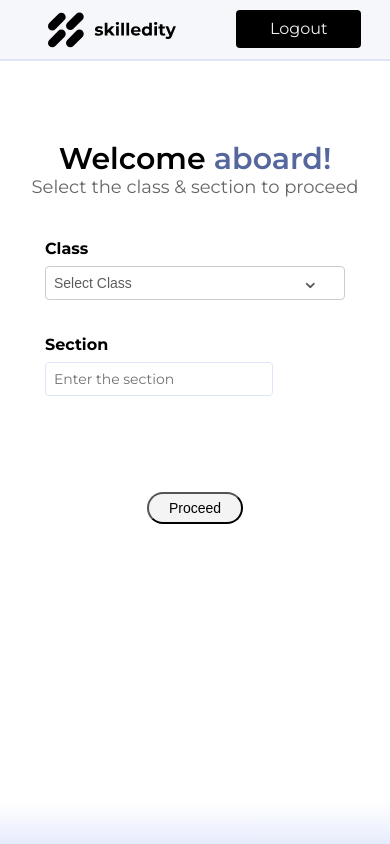
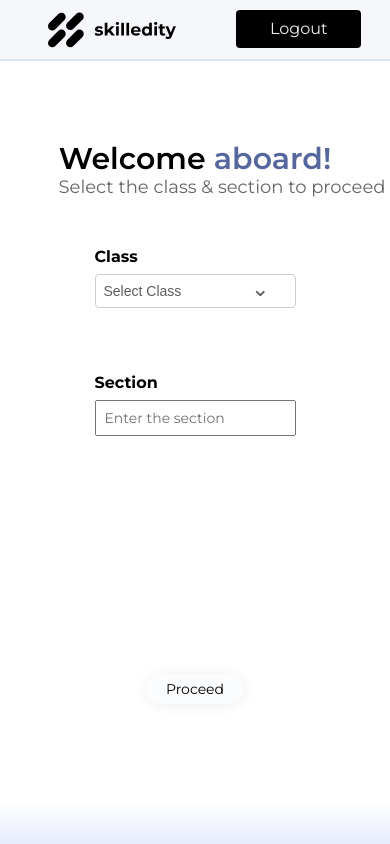
Before and after one commit to Vinay25deep/skilledity_team3, a React (Create React App) app: page /welcome in a window 390 px wide. Built offline with nearby package versions, Linux system fonts and the light colour scheme; a web font is replaced by a local one.

Commit message:
reg student changes

```diff
--- a/src/components/ManualReg.css
+++ b/src/components/ManualReg.css
@@ -1,3 +1,4 @@
+
 #manual-reg {
   font-family: "Montserrat";
   margin: 0;
@@ -42,20 +43,17 @@
   margin-bottom: 10px;
 }
 
-.reg-form-container {
-  max-width: 800px;
-  margin: 0 auto;
-  text-align: center;
-  padding: 20px;
-}
 
 #reg-form {
   display: flex;
   flex-direction: column;
+  text-align: center;
   align-items: center;
+  padding: 20px;
 }
 
 .reg-form-container {
+  padding: 20px;
   display: flex;
   width: 100%;
   max-width: 1200px;
@@ -70,7 +68,7 @@
 .left-column {
   display: flex;
   flex-direction: column;
-  margin-right: 70px;
+  margin-right: 7rem;
 }
 
 .right-column {
@@ -84,7 +82,7 @@
   box-sizing: border-box;
 }
 .input-field {
-  margin-bottom: 10px;
+  margin-bottom: 1.6rem;
 }
 
 .input-field label {
@@ -100,7 +98,7 @@
 .input-field input[type="email"] {
   width: 100%;
   padding: 10px;
-  border: 1px solid #ccc;
+  border: 1px solid #DEE5F8;
   border-radius: 5px;
   font-size: 1em;
   box-sizing: border-box;
@@ -116,7 +114,7 @@
 .dob-inputs input {
   width: 30%;
   padding: 10px;
-  border: 1px solid #ccc;
+  border: 1px solid #DEE5F8;
   border-radius: 5px;
 }
 
@@ -128,18 +126,19 @@
 
 .gender-button {
   padding: 10px;
-  border: 1px solid #ccc;
+  border: 1px solid #DEE5F8;
   height: 120px;
   width: 105px;
-  margin-right: 10px;
   border-radius: 5px;
   cursor: pointer;
   background-color: white;
   color: black;
 }
 
-.gender-button:hover {
-  background-color: lightblue;
+.gender-button:focus {
+  background-color:rgba(222, 229, 248, 1);
+  border:0px;
+  outline: 0px;
 }
 .proceed-button {
   font-family: "Montserrat";
@@ -155,6 +154,9 @@
   color: white;
 }
 @media (max-width: 767px) {
+  .b1{
+    margin-top: 0;
+  }
   .reg-form-container {
     flex-direction: column;
   }
@@ -166,13 +168,14 @@
 }
 
 .gender-icon {
-  margin-left: 15px;
+  background-color: white;
+  margin:auto;
   display: flex;
   align-items: center;
   justify-content: center;
-  width: 60%;
-  height: 50%;
-  border: 1px solid lightgrey;
+  width: 3rem;
+  height: 2.9rem;
+  border: 1px solid #DEE5F8;
   border-radius: 100%;
   padding: 2px;
   margin-bottom: 10px;
@@ -237,16 +240,25 @@
   }
 
   .large {
+    margin-top:100px;
     font-size: 32px;
     margin-left: 15px;
   }
 
   .small {
     font-size: 14px;
+    margin-left:3em;
+  }
+  #b1-btn{
+    margin-top:1.7rem;
+    margin-bottom:5rem;
   }
 }
 
 @media (max-width: 550px) {
+  .b1{
+    margin-top: 0;
+  }
   .large {
     font-size: 30px;
     width: 100%;
@@ -289,6 +301,10 @@
 }
 
 @media (min-width: 770px) and (max-width: 1023px) {
+  .b1{
+    margin-top: 0;
+  }
+
   .reg-form-container {
     padding: 20px;
   }
@@ -333,7 +349,7 @@
   }
 
   .large {
-    margin-top: 240px;
+    margin-top: 100px;
     font-size: 38px;
     margin-left: 15px;
   }
@@ -345,28 +361,47 @@
 
 .gender-button {
   padding: 10px;
-  border: 1px solid #ccc;
+  border: 1px solid #DEE5F8;
   height: 120px;
   width: 105px;
   margin-right: 10px;
   border-radius: 5px;
   cursor: pointer;
   background-color: white;
-  color: black;
+  color: #707070;
   font-size: 16px;
   text-align: center;
 }
 
+.gender-button.selected:hover {
+  background-color:rgba(222, 229, 248, 1);
+  border:0px;
+  outline: 0px;
+}
+
 .gender-button.selected {
-  border: 1.5px solid blue;
+  background-color:rgba(222, 229, 248, 1);
+  border:0px;
+  outline: 0px;
+}
+
+.gender-button:focus{
+  background-color:rgba(222, 229, 248, 1);
+  border:0px;
+  outline: 0px;
 }
 
 .gender-button:hover {
   border-color: #aaa;
-  color: white;
+  background-color: white;
+  border: 1px solid #DEE5F8;
 }
 
 @media (min-width: 819px) and (max-width: 913px) {
+  .b1{
+    margin-top: 0;
+  }
+
   .left-column {
     margin-right: 10px;
     width: 45%;
@@ -377,7 +412,18 @@
 }
 
 @media (min-width: 344px) and (max-width: 344px) {
-  .reg-form-container {
-    margin-left: 10px;
+  .b1{
+    margin-top: 0;
+  }
+
+  .small{
+    margin-left:0
+  }
+  .reg-form{
+    align-items: center;
+  }
+
+  #manual-reg{
+    margin-right: 0px;
   }
 }
--- a/src/components/ManualReg.jsx
+++ b/src/components/ManualReg.jsx
@@ -152,7 +152,7 @@
           </div>
         </div>
 
-        <button className="b1"> <span class="text">Proceed</span></button>
+        <button id="b1-btn"className="b1"> <span class="text">Proceed</span></button>
       </form>
     </div>
   );
--- a/src/components/WelcomePg.css
+++ b/src/components/WelcomePg.css
@@ -1,7 +1,6 @@
 @import url("https://fonts.googleapis.com/css2?family=Mooli&display=swap");
 
-body,
-html {
+#reg-student {
   font-family: "Montserrat";
   margin: 0;
   padding: 0;
@@ -19,7 +18,7 @@
   position: relative;
 }
 
-.large {
+.large-wel {
   width: 654px;
   font-family: "Montserrat";
   font-size: 42px;
@@ -59,7 +58,7 @@
   display: flex;
   justify-content: center;
   margin-bottom: 10px;
-  font-family: "Montserrat", sans-serif;
+  font-family: "Montser", sans-serif;
   color: rgba(0, 0, 0, 1);
   font-size: 20px;
   font-weight: 500;
@@ -88,7 +87,7 @@
   margin-right: 130px;
 }
 
-.form-group1:last-of-type {
+.form-group:last-of-type {
   margin-left: 50px;
   margin-right: 0;
 }
@@ -100,7 +99,7 @@
   font-weight: bold;
 }
 
-.section-input {
+.form-input {
   width: 150px;
   padding: 10px 10px 10px 20px;
   border: 1px solid rgba(222, 229, 248, 1);
@@ -126,10 +125,6 @@
   background-color: white;
   font-weight: normal;
   color: #5d5c5c;
-}
-
-.dropdown-button:hover {
-  background-color: whitesmoke;
 }
 
 .dropdown-content {
@@ -198,8 +193,9 @@
 }
 
 .b1 {
+  font-family: 'Montserrat';
   position: relative;
-  background-color: #f5f4f4;
+  background: #195AAF05;
   border-radius: 50px;
   padding: 10px 40px;
   font-size: 1rem;
@@ -207,6 +203,9 @@
   text-align: center;
   color: #000;
   transition: color 0.4s ease;
+  border:0px;
+  box-shadow: 0px 1px 14px 0px #00000012;
+  cursor: pointer;
 }
 
 .b1 .text {
@@ -215,6 +214,7 @@
 }
 
 .b1::after {
+  font-family: 'Montserrat';
   content: ">";
   position: absolute;
   left: 10px;
@@ -227,11 +227,12 @@
 }
 
 .b1:hover {
-  background-color: rgb(218, 244, 218);
+  background-color:rgba(222, 229, 248, 1);
 }
 
 .b1:hover .text {
   opacity: 0;
+  font-family: 'Montserrat';
 }
 
 .b1:hover::after {
@@ -242,6 +243,14 @@
 }
 
 @media (max-width: 768px) {
+  .large-wel {
+    font-size: 32px;
+  }
+
+  .small {
+    font-size: 14px;
+  }
+
   .form-row {
     flex-direction: column;
     align-items: center;
@@ -250,26 +259,54 @@
 
   .form-group1 {
     width: 100%;
-    margin: 0 0 20px 0;
+    max-width: 300px;
+    margin: 0 auto 20px;
   }
 
   .form-group1:last-of-type {
     margin-left: 0;
   }
 
-  .section-input,
+  .form-input,
   .dropdown-button {
     width: 100%;
+    max-width: 100%;
     padding: 10px;
   }
 
   .custom-dropdown {
     width: 100%;
+    max-width: 100%;
+  }
+
+  .dropdown-content {
+    width: 100%;
+  }
+
+  .form-container-reg {
+    display: flex;
+    flex-direction: column;
+    justify-content: flex-start;
+    padding-bottom: 80px;
+  }
+
+  .b1 {
+    padding: 0.375rem 1.25rem;
+    font-size: 0.875rem;
+    margin-top: 2.5rem;
+  }
+
+  .central-button-container {
+    position: fixed;
+    margin-bottom: 8.75rem;
+    width: 100%;
+    display: flex;
+    justify-content: center;
   }
 }
 
-@media (max-width: 1024px) {
-  .large {
+@media (max-width: 1000px) {
+  .large-wel {
     font-size: 2rem;
   }
 
@@ -293,7 +330,7 @@
     margin-left: 0;
   }
 
-  .section-input,
+  .form-input,
   .dropdown-button {
     width: 100%;
     padding: 0.625rem;
@@ -312,9 +349,6 @@
     flex-direction: column;
     justify-content: flex-start;
     padding-bottom: 5rem;
-    font-size: 18px;
-    padding: 20px;
-    box-sizing: border-box;
   }
 
   .central-button-container {
@@ -325,7 +359,7 @@
 }
 
 @media (max-width: 550px) {
-  .large {
+  .large-wel {
     font-size: 1.875rem;
     width: 100%;
     margin-top: 8.875rem;
@@ -345,7 +379,7 @@
     flex-direction: column;
   }
 
-  .form-group {
+  .form-group1 {
     width: 100%;
     margin-bottom: 3.125rem;
   }
@@ -355,9 +389,8 @@
     padding: 0.5rem;
   }
 
-  .section-input {
+  .form-input {
     width: 70%;
-    margin-bottom: 2rem;
   }
 
   .b1 {
@@ -368,26 +401,16 @@
 
   .central-button-container {
     position: fixed;
-    margin-bottom: 10.75rem;
+    margin-bottom: 8.75rem;
     width: 100%;
     display: flex;
     justify-content: center;
   }
 }
 
-@media (max-width: 539px) and (min-width: 376px) {
-  .central-button-container {
-    margin-bottom: 20rem;
-  }
-}
-@media (max-width: 1023px) and (min-width: 767px) {
-  .large {
+@media (max-width: 1026px) and (min-width: 767px) {
+  .large-wel {
     margin-top: 17rem;
-    font-size: 48px;
-  }
-
-  .small {
-    font-size: 22px;
   }
 
   .central-button-container {
@@ -396,29 +419,3 @@
     margin-bottom: 5rem;
   }
 }
-
-@media only screen and (min-width: 1024px) and (max-width: 1024px) and (min-height: 1366px) and (max-height: 1366px) {
-  .central-button-container {
-    margin-bottom: 40rem;
-  }
-  .large {
-    margin-top: 17rem;
-    font-size: 50px;
-  }
-  .small {
-    font-size: 26px;
-  }
-}
-
-@media only screen and (min-width: 1280px) and (max-width: 1280px) and (min-height: 800px) and (max-height: 800px) {
-  .central-button-container {
-    margin-bottom: 10rem;
-  }
-  .large {
-    margin-top: 10rem;
-    font-size: 50px;
-  }
-  .small {
-    font-size: 26px;
-  }
-}
--- a/src/components/WelcomePg.jsx
+++ b/src/components/WelcomePg.jsx
@@ -34,7 +34,7 @@
 
   return (
     <div id="reg-student">
-      <div className="large"> Welcome <span style={{ color: 'rgba(85, 103, 156, 1)' }}>aboard!</span></div>
+      <div className="large-wel"> Welcome <span style={{ color: 'rgba(85, 103, 156, 1)' }}>aboard!</span></div>
       <div className="small"> Select the class & section to proceed</div>
       <div className="form-container-reg">
         <div className="form-row">
```
Also changed, not shown: public/arrow-short-down.png (added).
